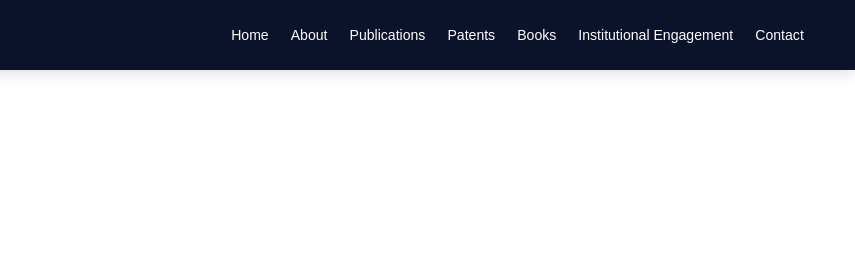
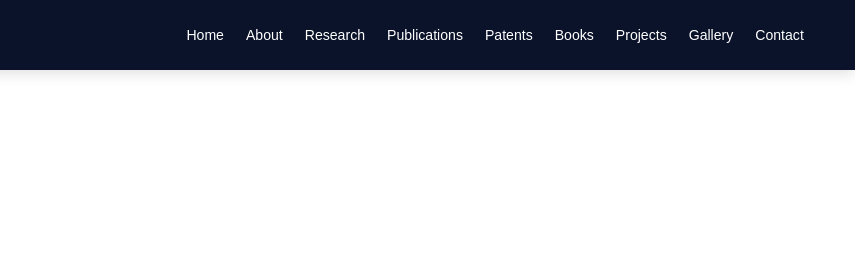
Before and after one commit to Ravindra1602/portfolio, a website: page index.html in a window 1280 px wide. Shown: the top 280 px of the page, 425-1280 px from the left. Drawn offline with Linux system fonts and the light colour scheme.

Commit message:
Update index.html

```diff
--- a/index.html
+++ b/index.html
@@ -18,18 +18,20 @@
 </head>
 <body>
 
-   <nav class="navbar">
+<nav class="navbar">
     <div class="logo">
         <img src="Logo Ravindra.png" alt="Logo">
-        <a href="index.html" class="logo-text">Ravindra Andukuri</a>
+        <a href="index.html#home" class="logo-text">Ravindra Andukuri</a>
     </div>
     <ul class="nav-links">
         <li><a href="index.html#home">Home</a></li>
         <li><a href="index.html#about">About</a></li>
+        <li><a href="index.html#research">Research</a></li>
         <li><a href="publications.html">Publications</a></li>
         <li><a href="patents.html">Patents</a></li>
         <li><a href="books.html">Books</a></li>
-        <li><a href="index.html#administration">Institutional Engagement</a></li>
+        <li><a href="index.html#projects">Projects</a></li>
+        <li><a href="index.html#gallery">Gallery</a></li>
         <li><a href="index.html#contact-me">Contact</a></li>
     </ul>
 </nav>
```
